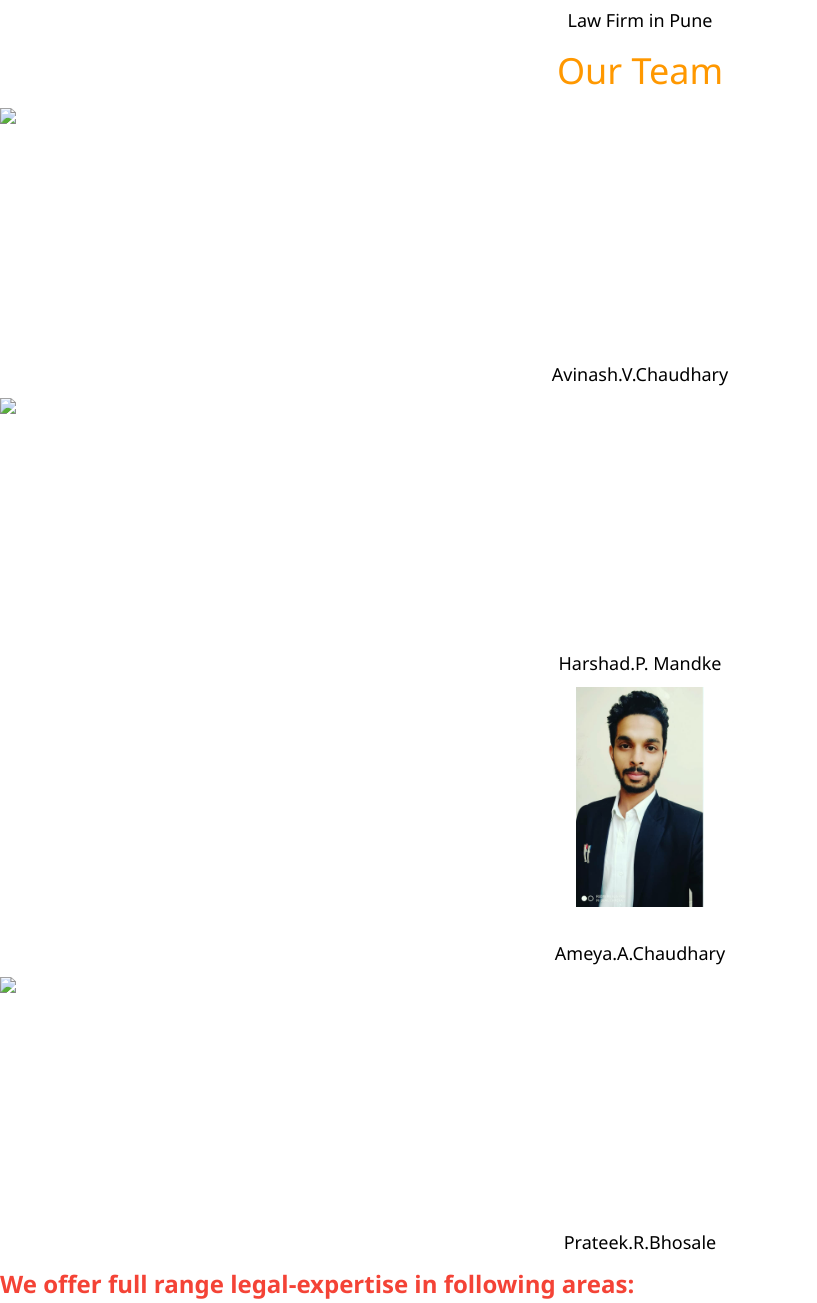
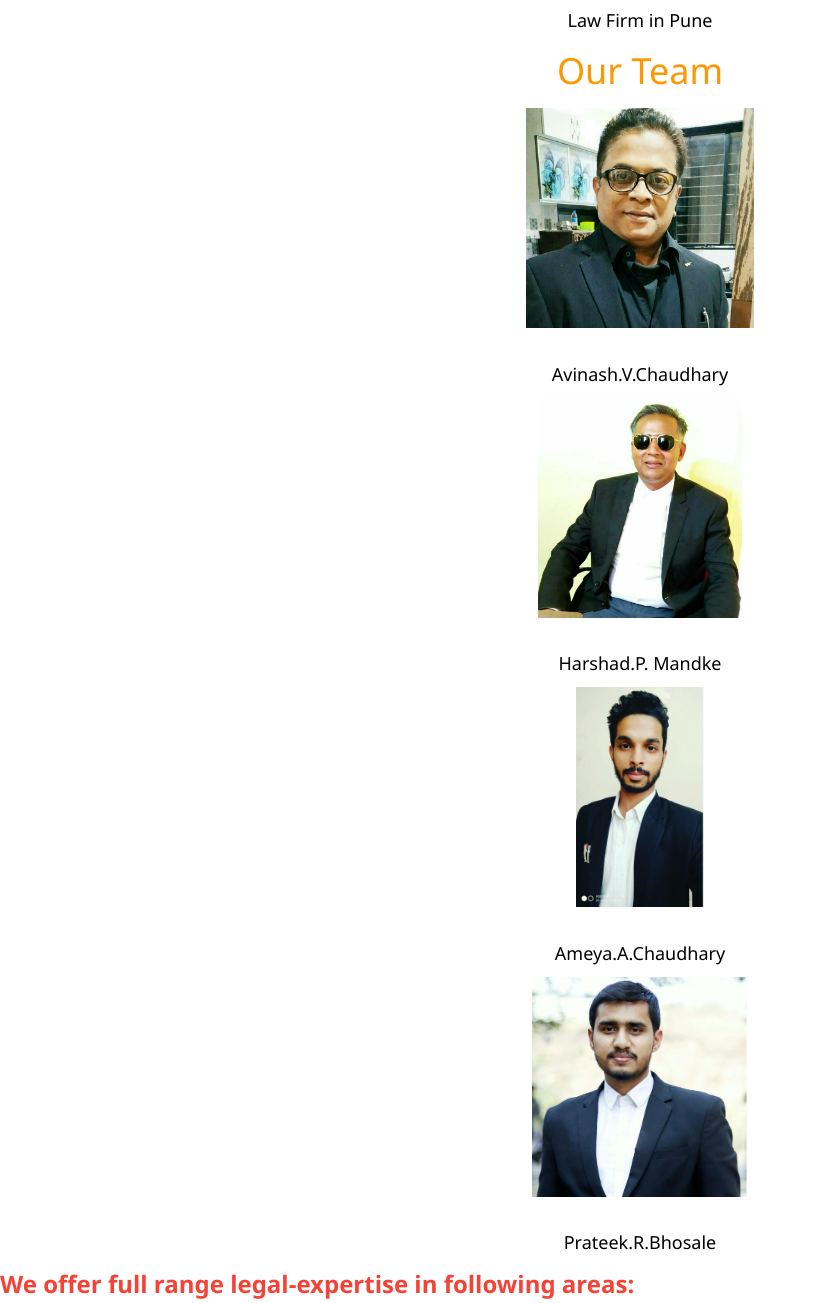
Before and after one commit to Gandawar/smg.github.io, a plain HTML site: page index.html in a window 1280 px wide. Shown: the part 993-2296 px from the top of the page, without its empty margins (0-817 px from the left). Drawn offline with nearby package versions, Linux system fonts and the light colour scheme; files whose address does not match are found by name.

Commit message:
Update index.html

```diff
--- a/index.html
+++ b/index.html
@@ -165,16 +165,16 @@ img {
 <h1 class="w3-xxxlarge w3-text-red"><center>AVINASH.V.CHAUDHARY (FORMER JUDGE)</br>ADV.HARSHAD MANDKE</br>ADV.AMEYA.A.CHAUDHARY</center></h1>
 <h1 class="w3-large w3-text-black"><center>Law Firm in Pune</h1>
 <h1 class="w3-xxlarge w3-text-orange"><center>Our Team</h1>
-<img src="D:\PicsArt_03-28-05.48.23.jpg" class="w3-img width="100" height="220"></a>
+<img src="https://github.com/Gandawar/smg.github.io/blob/master/web/PicsArt_03-28-05.48.23.png" class="w3-img width="100" height="220"></a>
 </br>
 <h1 class="w3-large w3-text-black"><center>Avinash.V.Chaudhary</center></h1>
-<img src="D:\PicsArt_03-28-05.49.28.jpg" class="w3-img width="100" height="220"></a>
+<img src="https://github.com/Gandawar/smg.github.io/blob/master/web/PicsArt_03-28-05.49.28.png" class="w3-img width="100" height="220"></a>
 </br>
 <h1 class="w3-large w3-text-black"><center>Harshad.P. Mandke</center></h1>
-<img src="D:\PicsArt_03-28-05.51.17.png" class="w3-img width="100" height="220"></a>
+<img src="https://github.com/Gandawar/smg.github.io/blob/master/web/PicsArt_03-28-05.51.17.png" class="w3-img width="100" height="220"></a>
 </br>
 <h1 class="w3-large w3-text-black"><center>Ameya.A.Chaudhary</center></h1>
-<img src="D:\PicsArt_03-28-06.22.00.jpg" class="w3-img width="100" height="220"></a>
+<img src="https://github.com/Gandawar/smg.github.io/blob/master/web/PicsArt_03-28-06.22.00.png" class="w3-img width="100" height="220"></a>
 </br>
 <h1 class="w3-large w3-text-black"><center>Prateek.R.Bhosale</center></h1>
 
```
